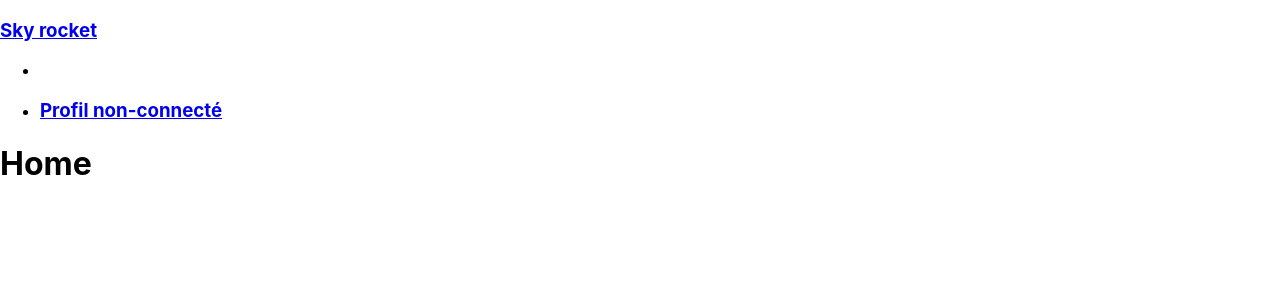
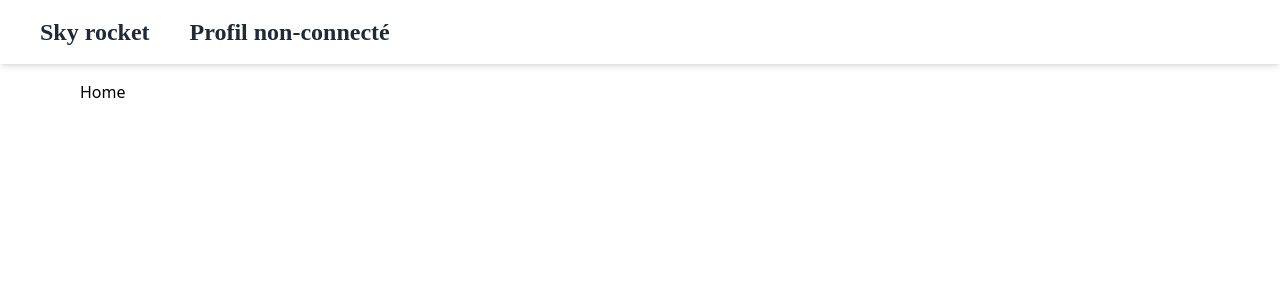
Before and after one commit to lionelcoding/SkyRocket-Front, a React (Create React App) app in the folder sky_rocket/: page / in a window 1280 px wide. Shown: the top 300 px of the page. Built offline with nearby package versions, Linux system fonts and the light colour scheme.

Commit message:
tailwing and style form, nav bar

```diff
--- a/sky_rocket/package.json
+++ b/sky_rocket/package.json
@@ -8,7 +8,12 @@
     "@testing-library/user-event": "^13.5.0",
     "react": "^17.0.2",
     "react-dom": "^17.0.2",
+    "react-redux": "^7.2.6",
     "react-scripts": "5.0.0",
+    "redux": "^4.1.2",
+    "redux-devtools-extension": "^2.13.9",
+    "redux-logger": "^3.0.6",
+    "redux-thunk": "^2.4.1",
     "web-vitals": "^2.1.4"
   },
   "scripts": {
--- a/sky_rocket/postcss.config.js
+++ /dev/null
@@ -1,6 +0,0 @@
-module.exports = {
-  plugins: {
-    tailwindcss: {},
-    autoprefixer: {},
-  },
-}
--- a/sky_rocket/public/index.html
+++ b/sky_rocket/public/index.html
@@ -26,7 +26,7 @@
     -->
     <title>React App</title>
   </head>
-  <body>
+  <body class="bg-gray-100">
     <noscript>You need to enable JavaScript to run this app.</noscript>
     <div id="root"></div>
     <!--
--- /dev/null
+++ b/sky_rocket/src/Utils.js
@@ -0,0 +1,42 @@
+export const dateParser = (num) => {
+  let options = {
+    hour: "2-digit",
+    minute: "2-digit",
+    second: "2-digit",
+    weekday: "long",
+    year: "numeric",
+    month: "short",
+    day: "numeric",
+  };
+
+  let timestamp = Date.parse(num);
+
+  let date = new Date(timestamp).toLocaleDateString("fr-FR", options);
+
+  return date.toString();
+};
+
+export const timestampParser = (num) => {
+  let options = {
+    hour: "2-digit",
+    minute: "2-digit",
+    second: "2-digit",
+    weekday: "long",
+    year: "numeric",
+    month: "short",
+    day: "numeric",
+  };
+
+  let date = new Date(num).toLocaleDateString("fr-FR", options);
+
+  return date.toString();
+}
+
+export const isEmpty = (value) => {
+  return (
+    value === undefined ||
+    value === null ||
+    (typeof value === "object" && Object.keys(value).length === 0) ||
+    (typeof value === "string" && value.trim().length === 0)
+  );
+};
--- a/sky_rocket/src/components/Log/SignUpForm.js
+++ b/sky_rocket/src/components/Log/SignUpForm.js
@@ -65,10 +65,14 @@ const SignUpForm = () => {
           </h4>
         </>
       ) : (
+        <div className="container p-20 ">
         <form action="" onSubmit={handleRegister} id="sign-up-form">
           <label htmlFor="pseudo">Pseudo</label>
-          <br />
           <input
+            class="mt-1 px-3 py-2 bg-white border shadow-sm border-slate-300 placeholder-slate-400
+            focus:outline-none focus:border-sky-500
+            focus:ring-sky-500
+            block rounded-md sm:text-sm focus:ring-1"
             type="text"
             name="pseudo"
             id="pseudo"
@@ -77,9 +81,16 @@ const SignUpForm = () => {
           />
           <div className="pseudo error"></div>
           <br />
-          <label htmlFor="email">Email</label>
-          <br />
+          <label htmlFor="email" class="block">
+            Email
+          </label>
+
           <input
+            class="mt-1 px-3 py-2 bg-white border shadow-sm border-slate-300 placeholder-slate-400
+            focus:outline-none focus:border-sky-500
+            focus:ring-sky-500 block
+            rounded-md sm:text-sm focus:ring-1"
+            placeholder="you@example.com"
             type="text"
             name="email"
             id="email"
@@ -91,6 +102,11 @@ const SignUpForm = () => {
           <label htmlFor="password">Mot de passe</label>
           <br />
           <input
+            class="mt-1 px-3 py-2 bg-white border shadow-sm border-slate-300 placeholder-slate-400
+            focus:outline-none focus:border-sky-500
+            focus:ring-sky-500
+            block rounded-md sm:text-sm focus:ring-1"
+            placeholder="you@example.com"
             type="password"
             name="password"
             id="password"
@@ -100,8 +116,13 @@ const SignUpForm = () => {
           <div className="password error"></div>
           <br />
           <label htmlFor="password-conf">Confirmer mot de passe</label>
-          <br/>
+          <br />
           <input
+            class="mt-1 px-3 py-2 bg-white border shadow-sm border-slate-300 placeholder-slate-400
+            focus:outline-none focus:border-sky-500
+            focus:ring-sky-500 block
+            rounded-md sm:text-sm focus:ring-1"
+            placeholder="******"
             type="password"
             name="password"
             id="password-conf"
@@ -121,6 +142,7 @@ const SignUpForm = () => {
           <br />
           <input type="submit" value="Valider inscription" />
         </form>
+        </div>
       )}
     </>
   );
--- a/sky_rocket/src/components/Navbar.js
+++ b/sky_rocket/src/components/Navbar.js
@@ -3,31 +3,33 @@ import { NavLink } from "react-router-dom";
 import { UidContext } from "./AppContext";
 import Logout from "./Log/Logout";
 
+
 const Navbar = () => {
   const uid = useContext(UidContext);
 
   return (
-    <nav>
-      <div>
-        <div>
+    <div className='shadow-md w-full fixed top-0 left-0'>
+      <div className='font-bold text-2xl cursor-pointer flex items-center font-[Poppins]
+text-gray-800'>
+        <div className='md: flex items-center justify-between bg-white py-4 md:px-10 px-7'>
+          <ul className='md: flex md: items-center'>
           <NavLink exact to="/">
-            <div>
               <h3>Sky rocket</h3>
-            </div>
           </NavLink>
+          </ul>
         </div>
 
         {uid ? (
-          <ul>
+          <ul className='md: flex md: items-center'>
             <li>
               <NavLink exact to="/profil">
-                <div>Profil</div>
+                <div>Profil connecté</div>
               </NavLink>
             </li>
             <Logout />
           </ul>
         ) : (
-          <ul>
+          <ul className='md: flex md: items-center'>
             <li></li>
             <li>
               <NavLink exact to="/profil">
@@ -37,8 +39,14 @@ const Navbar = () => {
           </ul>
         )}
       </div>
-    </nav>
+
+    </div>
+
   );
+
+
 };
 
+
+
 export default Navbar;
--- a/sky_rocket/src/index.css
+++ b/sky_rocket/src/index.css
@@ -1,13 +1,3 @@
-body {
-  margin: 0;
-  font-family: -apple-system, BlinkMacSystemFont, 'Segoe UI', 'Roboto', 'Oxygen',
-    'Ubuntu', 'Cantarell', 'Fira Sans', 'Droid Sans', 'Helvetica Neue',
-    sans-serif;
-  -webkit-font-smoothing: antialiased;
-  -moz-osx-font-smoothing: grayscale;
-}
-
-code {
-  font-family: source-code-pro, Menlo, Monaco, Consolas, 'Courier New',
-    monospace;
-}
+@tailwind base;
+@tailwind components;
+@tailwind utilities;
--- a/sky_rocket/src/input.css
+++ /dev/null
@@ -1,3 +0,0 @@
-@tailwind base;
-@tailwind components;
-@tailwind utilities;
--- a/sky_rocket/src/pages/Home.js
+++ b/sky_rocket/src/pages/Home.js
@@ -1,9 +1,10 @@
 import React from 'react';
+
 
 const Home = () => {
     return (
-        <div>
-            <h1>Home</h1>
+        <div className="container p-20 ">
+          Home
         </div>
     );
 };
--- a/sky_rocket/src/pages/Profil.js
+++ b/sky_rocket/src/pages/Profil.js
@@ -4,12 +4,11 @@ import Log from "../components/Log";
 const Profil = () => {
 
   return (
-    <div className="profil-page">
-
-        <div className="log-container">
+        <div className="container p-20">
+          <div className="py-10">
           <Log signin={false} signup={true} />
+          </div>
         </div>
-    </div>
   );
 };
 
--- a/sky_rocket/tailwind.config.js
+++ b/sky_rocket/tailwind.config.js
@@ -1,6 +1,18 @@
 module.exports = {
   content: ["./src/**/*.{html,js}"],
   theme: {
+    theme: {
+      screens: {
+        'tablet': '640px',
+        // => @media (min-width: 640px) { ... }
+
+        'laptop': '1024px',
+        // => @media (min-width: 1024px) { ... }
+
+        'desktop': '1280px',
+        // => @media (min-width: 1280px) { ... }
+      },
+    },
     extend: {},
   },
   plugins: [],
```
Also changed, not shown: sky_rocket/src/index.js (+14 -5 lines), 2 other files (tests, documents, lock files or other folders).
